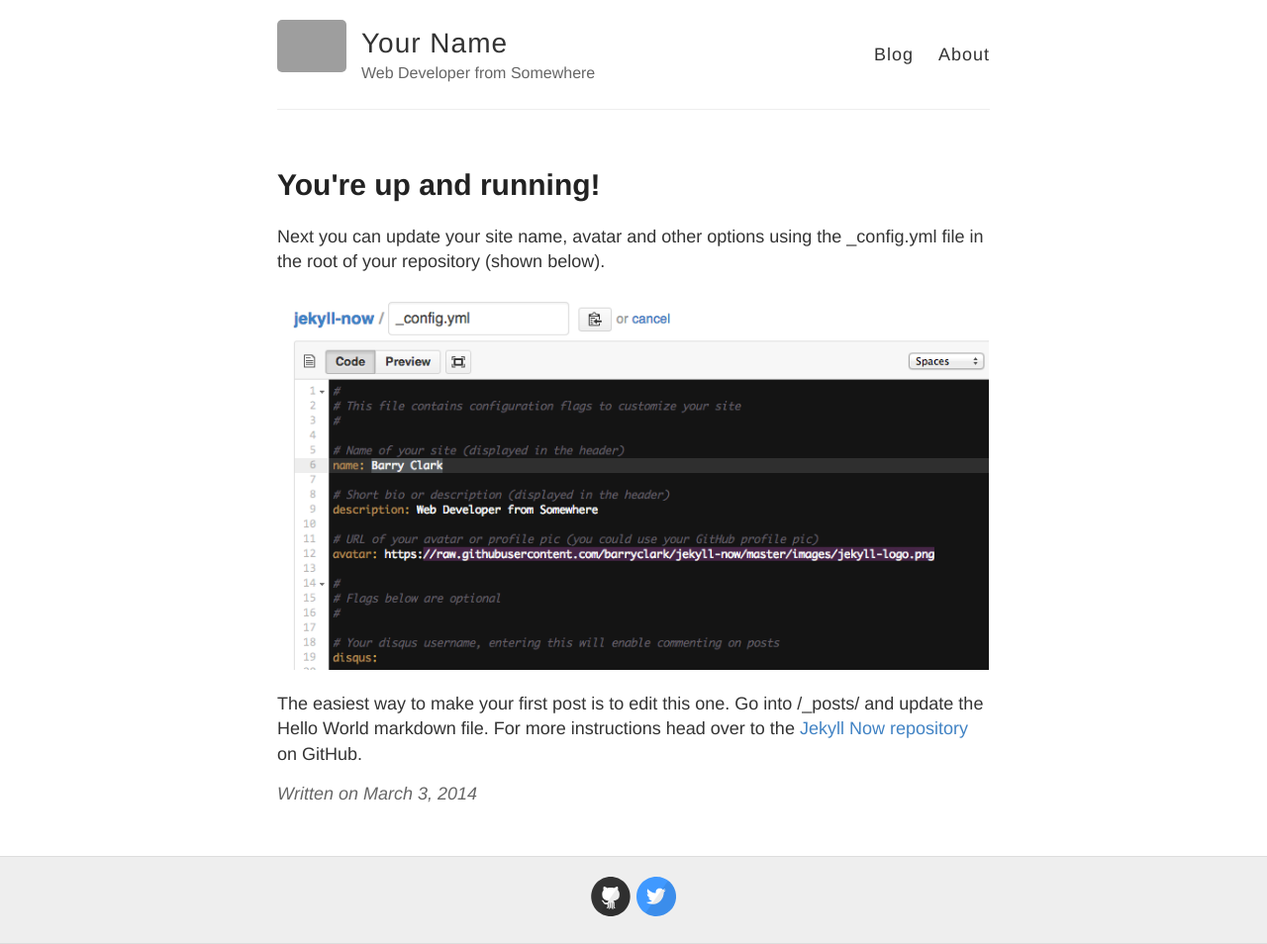
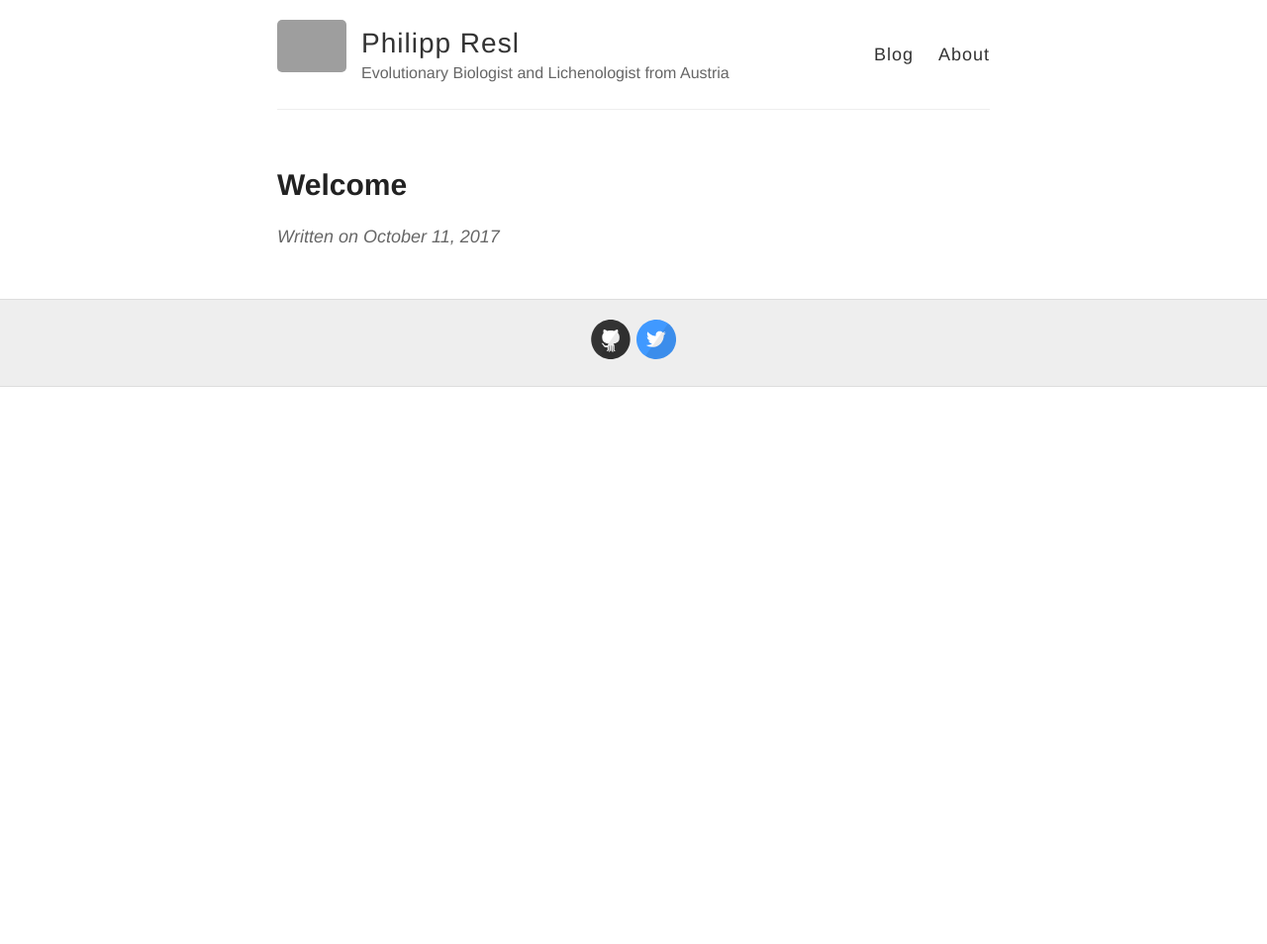
Before and after one commit to reslp/blog, a Jekyll site: the page built from _posts/2017-10-11-Hello-World.md, in a window 1280 px wide. Shown: the whole page at 99% size. Built offline with Jekyll 4.4.1, drawn with Linux system fonts in a browser that asks for light colours; after the commit the page ends 900 px from its top, so only the background shows below that; grey boxes are pictures that could not be loaded.

Commit message:
hello world

```diff
--- a/_config.yml
+++ b/_config.yml
@@ -3,10 +3,10 @@
 #
 
 # Name of your site (displayed in the header)
-name: Your Name
+name: Philipp Resl
 
 # Short bio or description (displayed in the header)
-description: Web Developer from Somewhere
+description: Evolutionary Biologist and Lichenologist from Austria
 
 # URL of your avatar or profile pic (you could use your GitHub profile pic)
 avatar: https://raw.githubusercontent.com/barryclark/jekyll-now/master/images/jekyll-logo.png
@@ -47,7 +47,7 @@ url:
 # (http://yourusername.github.io/repository-name)
 # and NOT your User repository (http://yourusername.github.io)
 # then add in the baseurl here, like this: "/repository-name"
-baseurl: ""
+baseurl: "/blog"
 
 #
 # !! You don't need to change any of the configuration flags below !!
--- a/_posts/2014-3-3-Hello-World.md
+++ /dev/null
@@ -1,10 +0,0 @@
----
-layout: post
-title: You're up and running!
----
-
-Next you can update your site name, avatar and other options using the _config.yml file in the root of your repository (shown below).
-
-![_config.yml]({{ site.baseurl }}/images/config.png)
-
-The easiest way to make your first post is to edit this one. Go into /_posts/ and update the Hello World markdown file. For more instructions head over to the [Jekyll Now repository](https://github.com/barryclark/jekyll-now) on GitHub.
--- /dev/null
+++ b/_posts/2017-10-11-Hello-World.md
@@ -0,0 +1,4 @@
+---
+layout: post
+title: Welcome
+---
```
